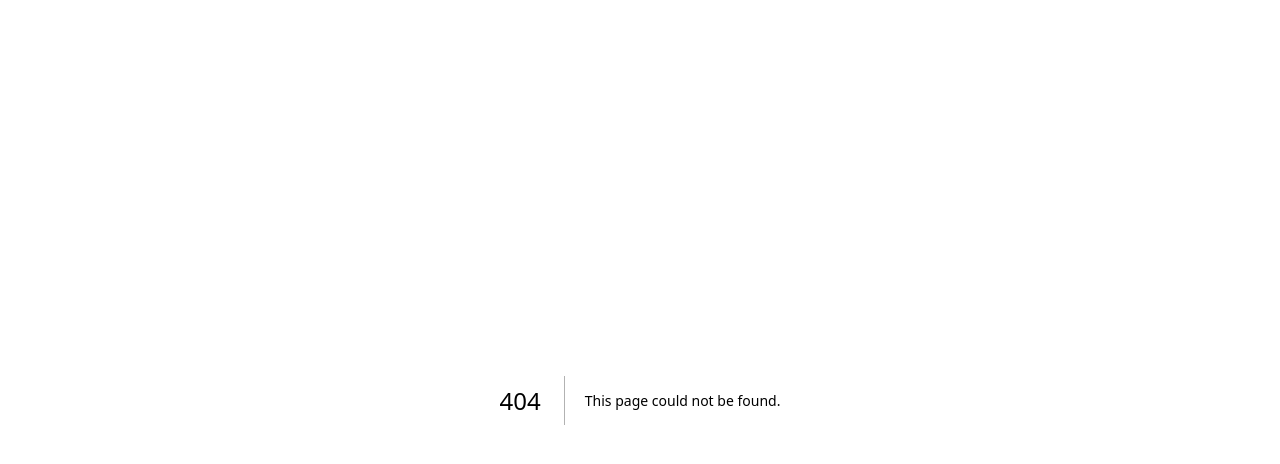
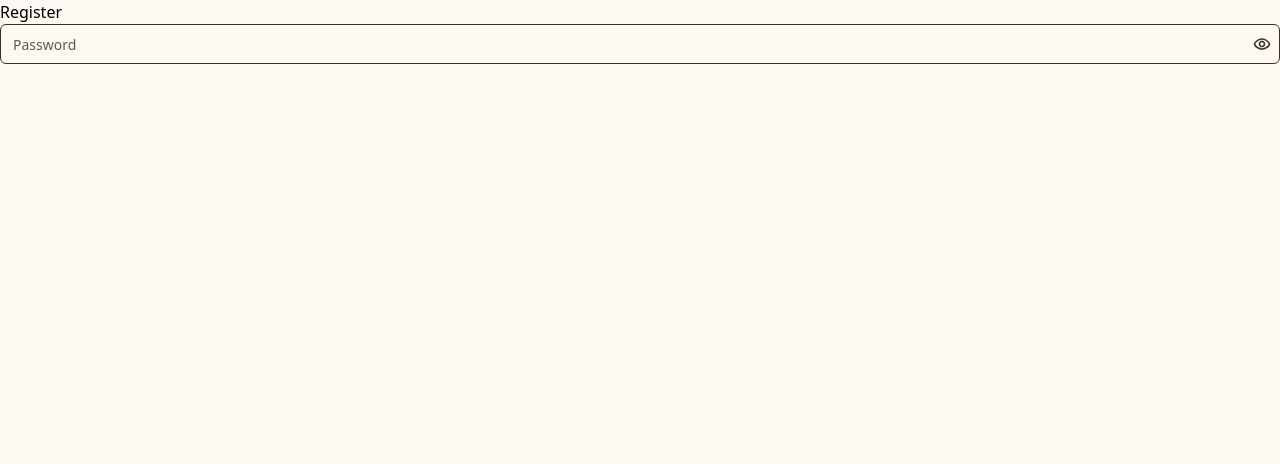
Before and after one commit to danidji/portefolio, a Next.js app: page /backoffice/register in a window 1280 px wide. Before the commit this address had no page. Shown: the top 464 px of the page. Built offline with nearby package versions, Linux system fonts and the light colour scheme.

Commit message:
feat: create component

```diff
--- /dev/null
+++ b/src/app/backoffice/register/page.tsx
@@ -0,0 +1,11 @@
+import {Icon, Input, PasswordInput} from '@/components'
+
+export default function Register() {
+  return (
+    <main className=''>
+      <h1>Register</h1>
+
+      <PasswordInput placeholder='Password' />
+    </main>
+  )
+}
--- /dev/null
+++ b/src/assets/icones/index.ts
@@ -0,0 +1,9 @@
+import eye_open from './eye_open.svg'
+import eye_close from './eye_close.svg'
+
+const ImageSvg: Record<string, string> = {
+  eye_open,
+  eye_close,
+}
+
+export default ImageSvg
--- /dev/null
+++ b/src/components/Icon.tsx
@@ -0,0 +1,33 @@
+'use client'
+
+import Image from 'next/image'
+
+import IconeSvg from '@/assets/icones'
+import {cn} from '@/lib/utils'
+
+type IconProps = {
+  type: string
+  containerClass?: string
+  size: string
+  height?: string
+  color?: string
+}
+
+export function Icon({
+  type,
+  containerClass,
+  size,
+  height,
+  // color,
+}: IconProps): JSX.Element {
+  const IconMappingObject: Record<string, JSX.Element> = {
+    [type]: (
+      <div
+        className={cn('relative', containerClass)}
+        style={{width: size, height: height || size}}>
+        <Image src={IconeSvg[type]} alt={`${type} icon`} fill />
+      </div>
+    ),
+  }
+  return <>{IconMappingObject[type]}</>
+}
--- /dev/null
+++ b/src/components/PasswordInput.tsx
@@ -0,0 +1,29 @@
+'use client'
+
+import {forwardRef, useState} from 'react'
+
+import {Input, InputProps} from './ui/input'
+import {EInputType} from '@/models'
+import {Icon} from './Icon'
+
+type PasswordInputProps = InputProps & {}
+
+export const PasswordInput = forwardRef<HTMLInputElement, PasswordInputProps>(
+  ({...props}, ref) => {
+    const [showPassword, setShowPassword] = useState(false)
+    return (
+      <div className='relative'>
+        <Input
+          type={showPassword ? EInputType.TEXT : EInputType.PASSWORD}
+          ref={ref}
+          {...props}
+        />
+        <button
+          onClick={() => setShowPassword(!showPassword)}
+          className='absolute right-2 top-0 h-full'>
+          <Icon type={showPassword ? 'eye_close' : 'eye_open'} size='20px' />
+        </button>
+      </div>
+    )
+  },
+)
--- /dev/null
+++ b/src/components/index.tsx
@@ -0,0 +1,3 @@
+export * from './Icon'
+export * from './ui/input'
+export * from './PasswordInput'
--- /dev/null
+++ b/src/components/ui/input.tsx
@@ -0,0 +1,25 @@
+import * as React from "react"
+
+import { cn } from "@/lib/utils"
+
+export interface InputProps
+  extends React.InputHTMLAttributes<HTMLInputElement> {}
+
+const Input = React.forwardRef<HTMLInputElement, InputProps>(
+  ({ className, type, ...props }, ref) => {
+    return (
+      <input
+        type={type}
+        className={cn(
+          "flex h-10 w-full rounded-md border border-input bg-background px-3 py-2 text-sm ring-offset-background file:border-0 file:bg-transparent file:text-sm file:font-medium placeholder:text-muted-foreground focus-visible:outline-none focus-visible:ring-2 focus-visible:ring-ring focus-visible:ring-offset-2 disabled:cursor-not-allowed disabled:opacity-50",
+          className
+        )}
+        ref={ref}
+        {...props}
+      />
+    )
+  }
+)
+Input.displayName = "Input"
+
+export { Input }
--- /dev/null
+++ b/src/models/enums/app.enums.ts
@@ -0,0 +1,6 @@
+export enum EInputType {
+  TEXT = 'text',
+  PASSWORD = 'password',
+  EMAIL = 'email',
+  NUMBER = 'number',
+}
--- /dev/null
+++ b/src/models/index.ts
@@ -0,0 +1 @@
+export * from './enums/app.enums'
```
Also changed, not shown: src/assets/icones/eye_close.svg (added), src/assets/icones/eye_open.svg (added).
